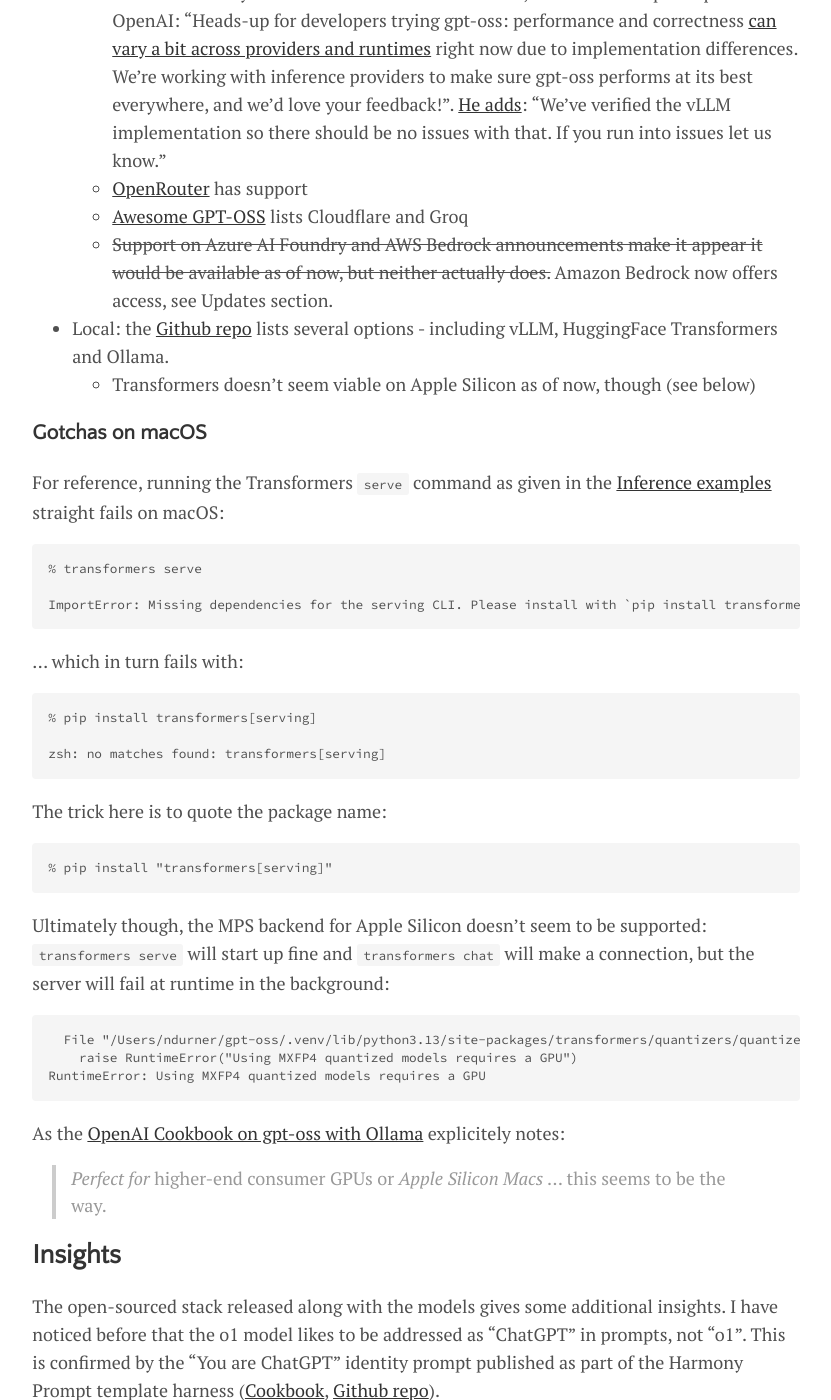
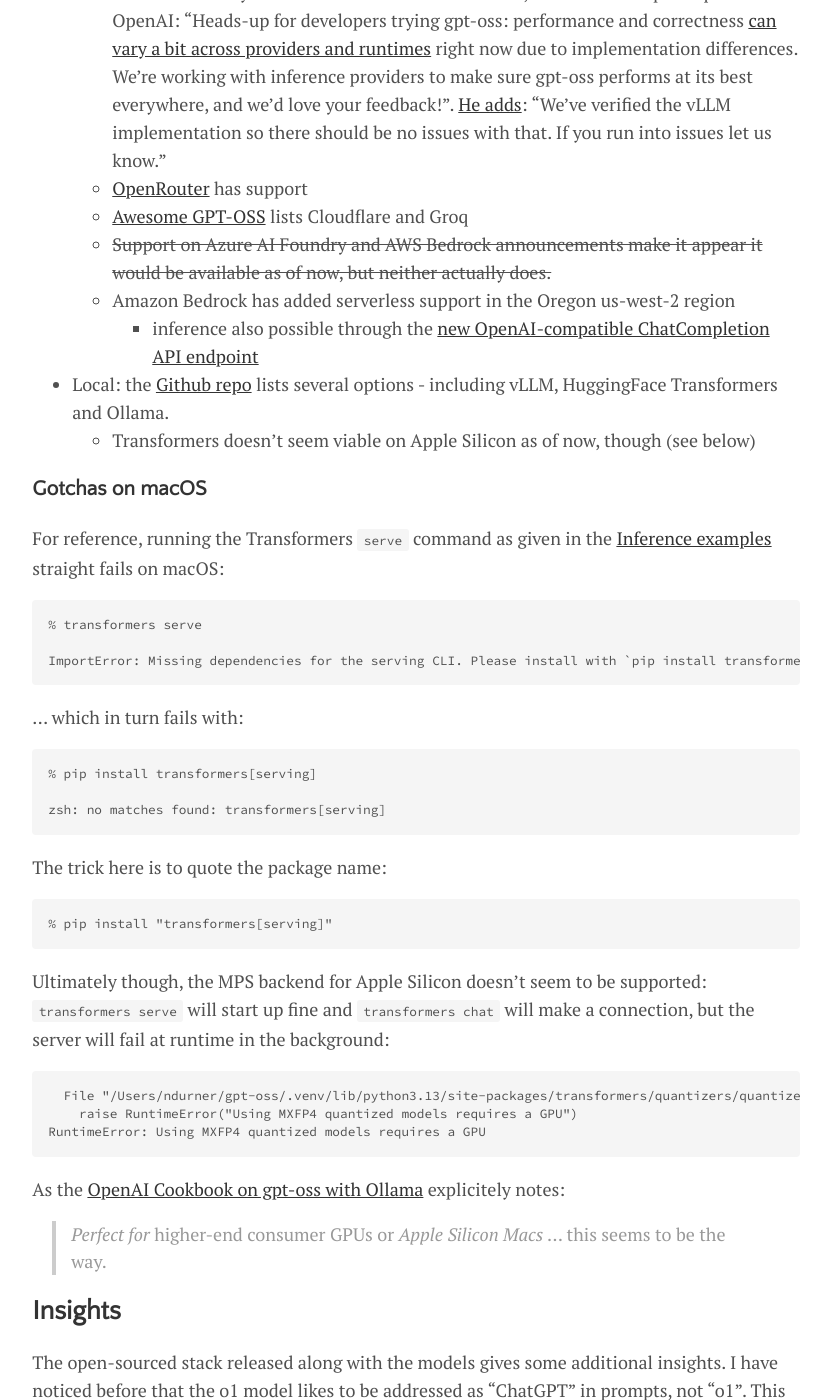
Before and after one commit to ndurner/ndurner.github.io, a Jekyll site: the page built from _posts/2025-08-06-openai-gpt-oss.md, in a window 1280 px wide and 1400 px high, scrolled down 521 px. Shown: the whole window, without its empty margins (224-1055 px from the left). Built offline with Jekyll 4.4.1, drawn with Linux system fonts in a browser that asks for light colours; some of the changed text lies outside the part shown.

Commit message:
mention OpenAI compatible endpoint

```diff
--- a/_posts/2025-08-06-openai-gpt-oss.md
+++ b/_posts/2025-08-06-openai-gpt-oss.md
@@ -18,7 +18,9 @@
 at OpenAI: "Heads-up for developers trying gpt-oss: performance and correctness [can vary a bit across providers and runtimes](https://x.com/romainhuet/status/1952916530792153093) right now due to implementation differences. We’re working with inference providers to make sure gpt-oss performs at its best everywhere, and we’d love your feedback!". [He adds](https://x.com/DKundel/status/1952917845760950475): "We've verified the vLLM implementation so there should be no issues with that. If you run into issues let us know."
     * [OpenRouter](https://openrouter.ai) has support
     * [Awesome GPT-OSS](https://github.com/openai/gpt-oss/blob/main/awesome-gpt-oss.md) lists Cloudflare and Groq
-    * ~~Support on Azure AI Foundry and AWS Bedrock announcements make it appear it would be available as of now, but neither actually does.~~ Amazon Bedrock now offers access, see Updates section.
+    * ~~Support on Azure AI Foundry and AWS Bedrock announcements make it appear it would be available as of now, but neither actually does.~~
+    * Amazon Bedrock has added serverless support in the Oregon us-west-2 region
+        * inference also possible through the [new OpenAI-compatible ChatCompletion API endpoint](https://docs.aws.amazon.com/bedrock/latest/userguide/inference-chat-completions.html)
 * Local: the [Github repo](https://github.com/openai/gpt-oss/) lists several options - including vLLM, HuggingFace Transformers and Ollama.
     * Transformers doesn't seem viable on Apple Silicon as of now, though (see below)
 
@@ -55,4 +57,4 @@
 The open-sourced stack released along with the models gives some additional insights. I have noticed before that the o1 model likes to be addressed as "ChatGPT" in prompts, not "o1". This is confirmed by the "You are ChatGPT" identity prompt published as part of the Harmony Prompt template harness ([Cookbook](https://cookbook.openai.com/articles/openai-harmony), [Github repo](https://github.com/openai/harmony)).
 
 [Update 2025-08-07]
-[A benchmark by user @NomoreID on X shows](https://x.com/Hangsiin/status/1953103172173754632) that inference provider Groq fares particularly badly in terms of quality and robustness. TogetherAI leads according to this benchmark. Lara Rachidi, Solutions Engineer at OpenAI, shared that [Databricks supports gpt-oss](https://www.linkedin.com/posts/lara-rachidi_introducing-openais-new-open-models-on-databricks-activity-7359141197061230594-BC8B?utm_source=share&utm_medium=member_desktop&rcm=ACoAAAGX2jIBd6RDsNRYv13Bvu3x4nnCNu96SEw) now also. Amazon Bedrock now also offers access, in the Oregon us-west-2 region.
+[A benchmark by user @NomoreID on X shows](https://x.com/Hangsiin/status/1953103172173754632) that inference provider Groq fares particularly badly in terms of quality and robustness. TogetherAI leads according to this benchmark. Lara Rachidi, Solutions Engineer at OpenAI, shared that [Databricks supports gpt-oss](https://www.linkedin.com/posts/lara-rachidi_introducing-openais-new-open-models-on-databricks-activity-7359141197061230594-BC8B?utm_source=share&utm_medium=member_desktop&rcm=ACoAAAGX2jIBd6RDsNRYv13Bvu3x4nnCNu96SEw) now also. Amazon Bedrock now also offers access, in the Oregon us-west-2 region (see above in the "Providers" section).
```
